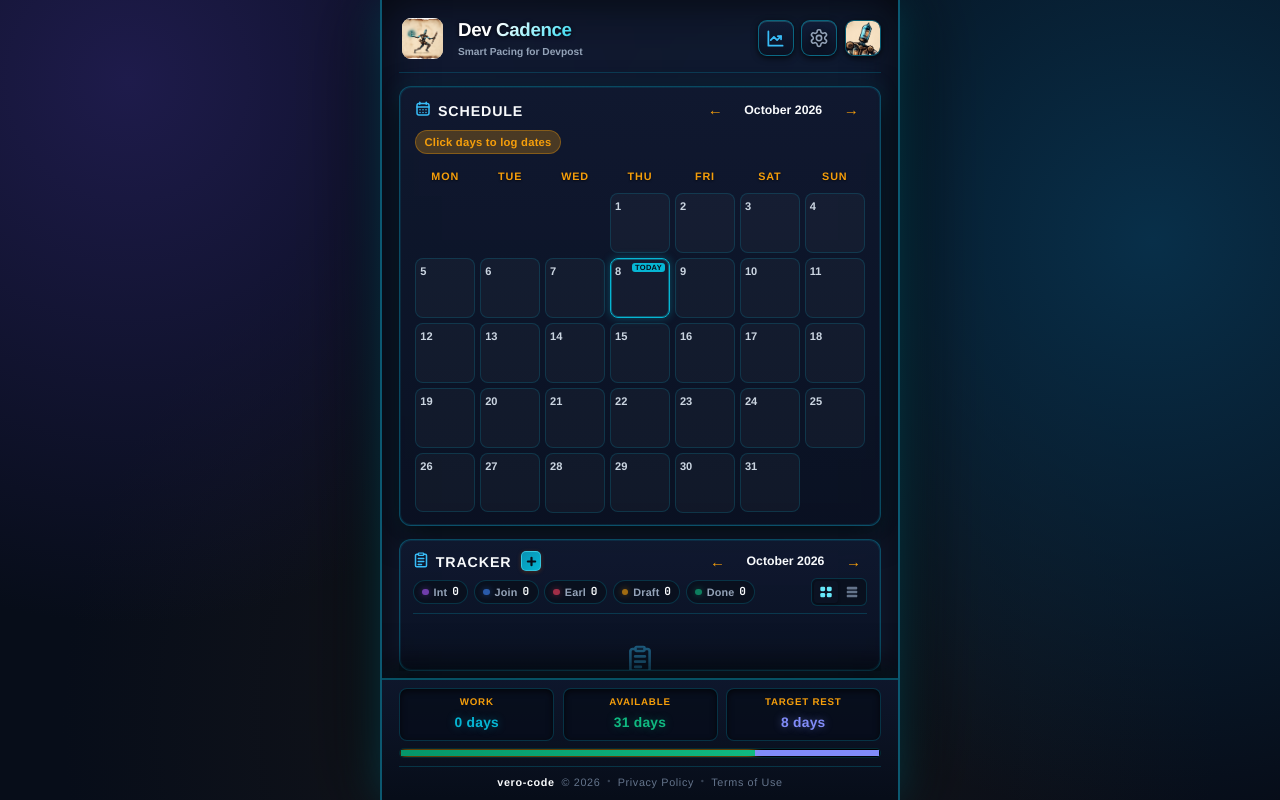
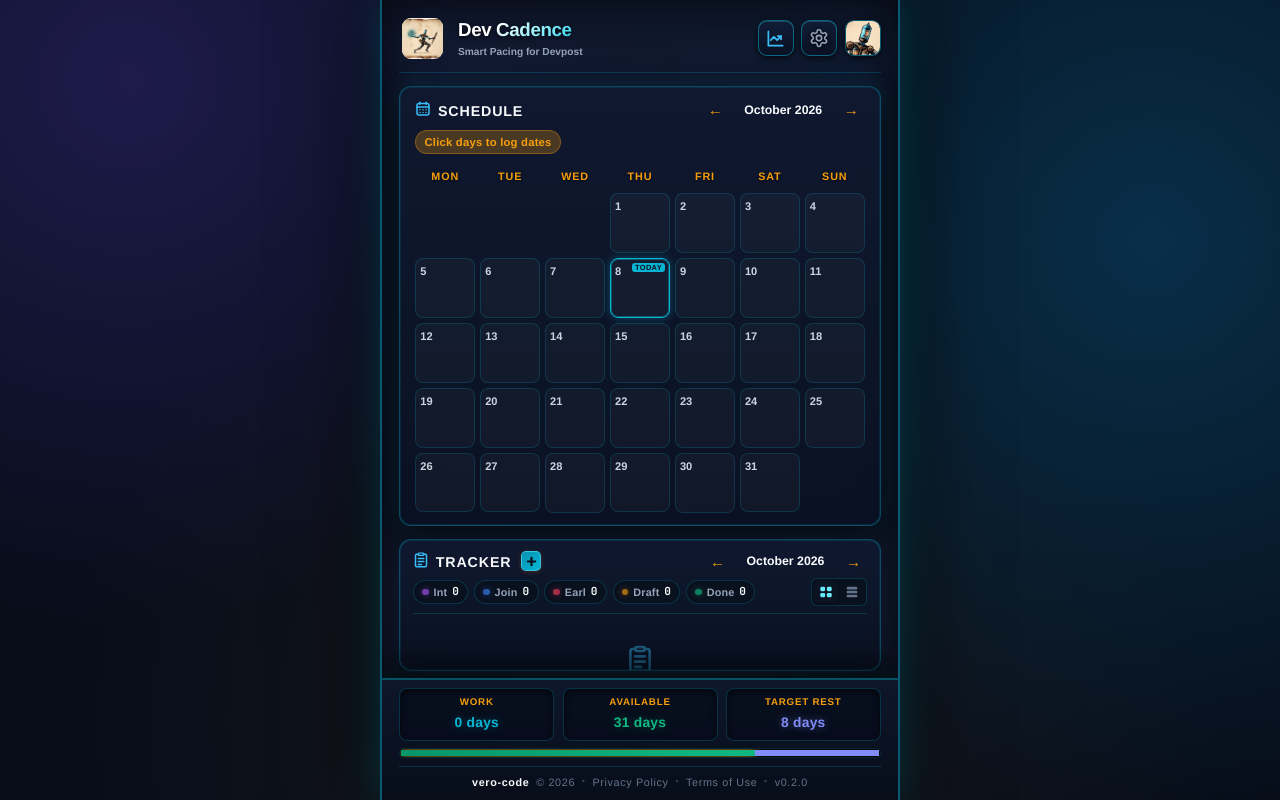
Before and after one commit to vero-code/dev-cadence, a React (Vite) app: page / in a window 1280 px wide. Built offline with nearby package versions, Linux system fonts and the light colour scheme.

Commit message:
chore: add version to footer

```diff
--- a/src/components/Footer.jsx
+++ b/src/components/Footer.jsx
@@ -45,6 +45,10 @@ export const Footer = ({
         >
           Terms of Use
         </button>
+        <span className="credits-dot">&bull;</span>
+        <span className="footer-version" title="Release: October 20, 2026">
+          v0.2.0
+        </span>
       </div>
     </footer>
   );
--- a/src/components/StatsModal.jsx
+++ b/src/components/StatsModal.jsx
@@ -175,7 +175,7 @@ export const StatsModal = ({
       <div className="stats-panel-footer">
         <div className="stats-footer-hint-group">
           <span className="stats-footer-hint">
-            Avg. work days in settings: <strong>{settings?.avgTurnaroundDays || 10} days</strong>
+            Current average work days in settings: <strong>{settings?.avgTurnaroundDays || 10} days</strong>
           </span>
           {hasPastData && stats.overallAvgDaysPerHackathon > 0 && Math.round(stats.overallAvgDaysPerHackathon) !== (settings?.avgTurnaroundDays || 10) && (
             <button
```
